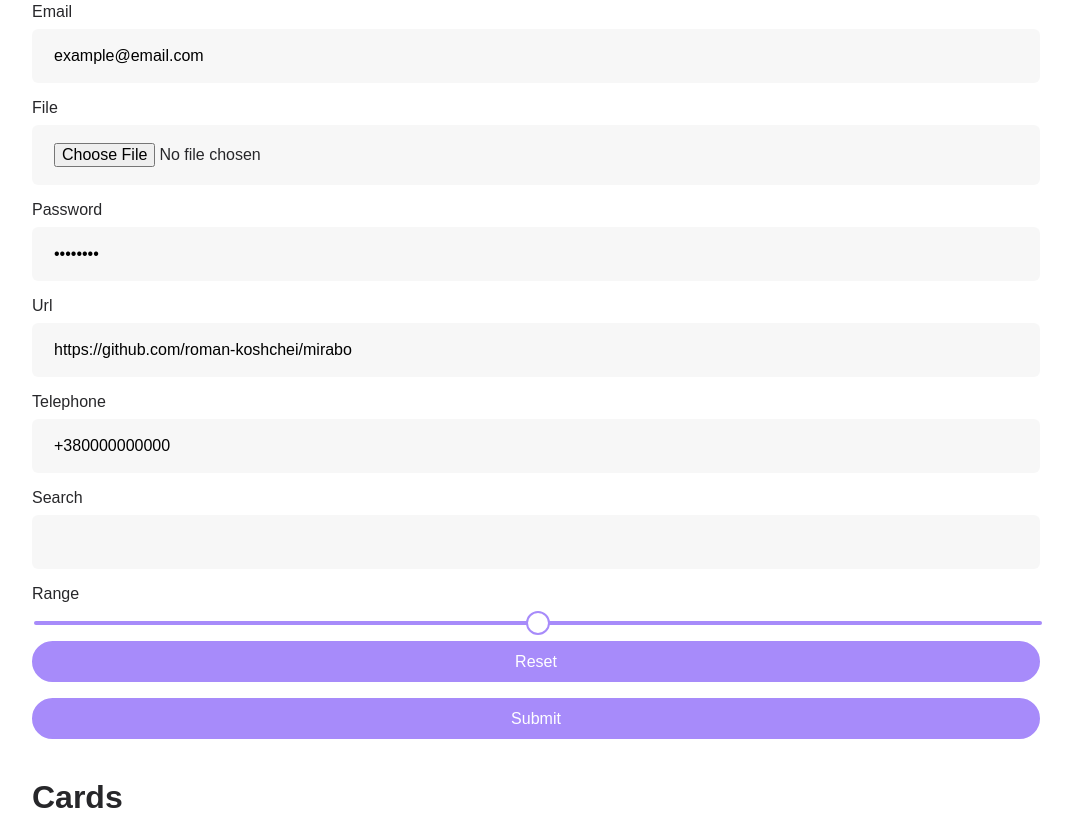
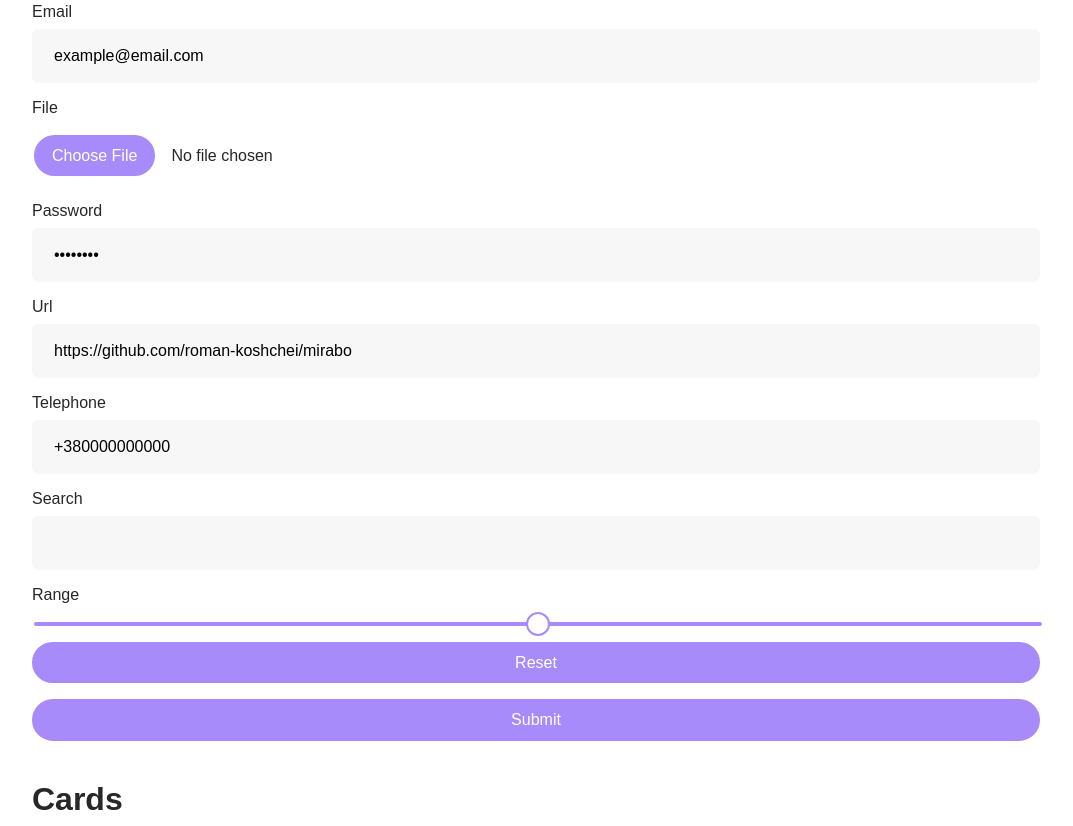
Before and after one commit to roman-koshchei/mirabo, a website: page index.html in a window 1280 px wide. Shown: the part 1879-2705 px from the top of the page, without its empty margins (104-1177 px from the left). Drawn offline with Linux system fonts and the light colour scheme.

Commit message:
file input

```diff
--- a/mirabo.css
+++ b/mirabo.css
@@ -350,6 +350,16 @@ form > select {
   border: none;
 }
 
+[type="file"] {
+  background: none;
+  padding: 0.5rem 0;
+  border-radius: 0;
+}
+
+[type="file"]::file-selector-button {
+  margin-right: 1rem;
+}
+
 label {
   display: block;
   margin-bottom: 0.5rem;
@@ -370,6 +380,7 @@ BUTTON
 input[type="submit"],
 input[type="button"],
 input[type="reset"],
+[type="file"]::file-selector-button,
 button {
   cursor: pointer;
   box-sizing: border-box;
```
